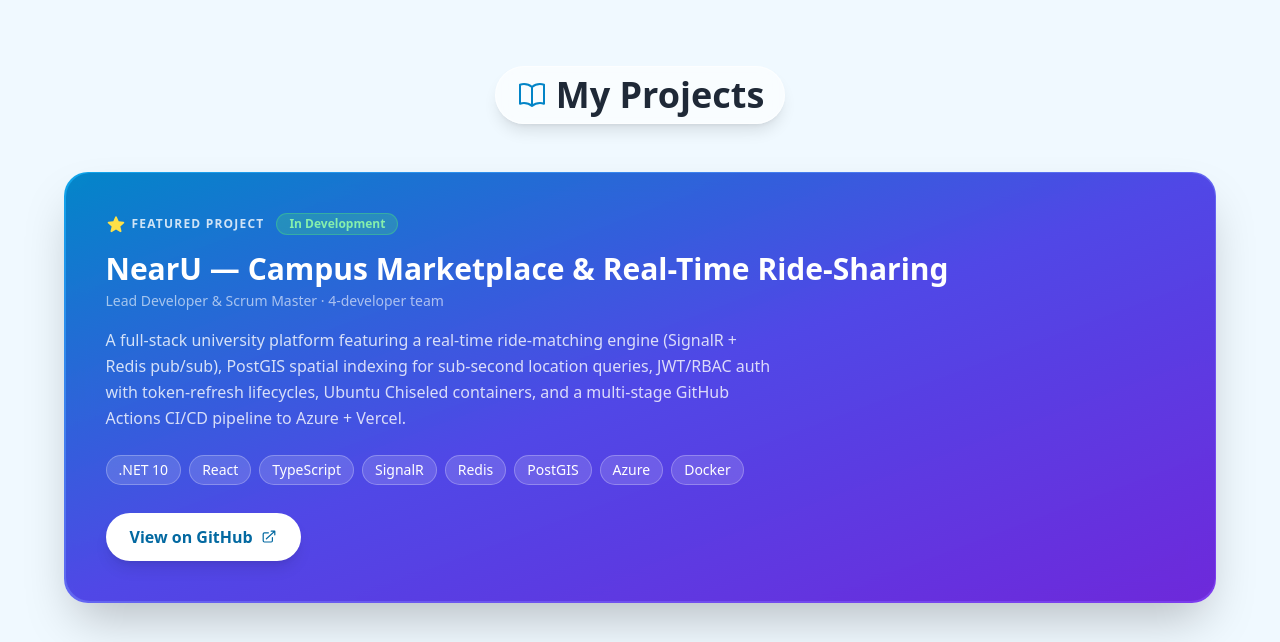
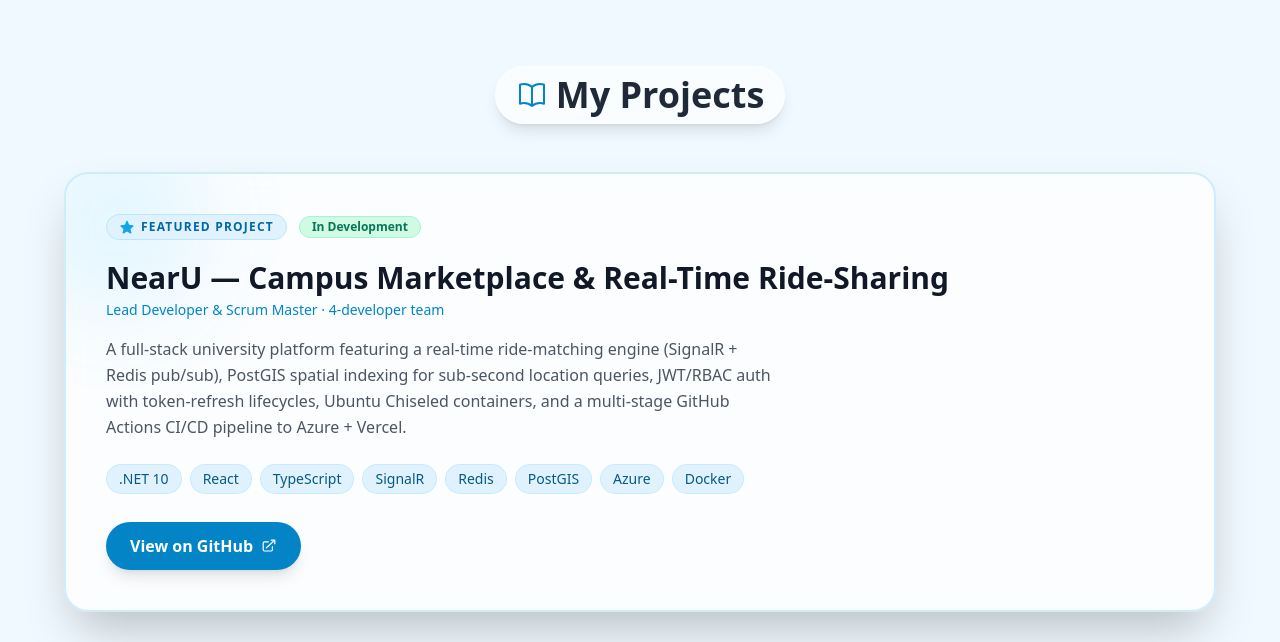
Before and after one commit to thimira20011/personal-portfolio, a React (Create React App) app: page / in a window 1280 px wide. Shown: the part 4700-5342 px from the top of the page. Built offline with nearby package versions, Linux system fonts and the light colour scheme; grey boxes are pictures that could not be loaded.

Commit message:
fix: redesign featured project card to match glassmorphism design

```diff
--- a/src/App.js
+++ b/src/App.js
@@ -807,31 +807,33 @@ const FeaturedProjectCard = ({ project }) => {
   const [ref, isVisible] = useScrollAnimation(0.1);
   return (
     <div ref={ref} className={`mb-10 transition-all duration-700 ${isVisible ? 'opacity-100 translate-y-0' : 'opacity-0 translate-y-8'}`}>
-      <div className="relative overflow-hidden rounded-3xl bg-gradient-to-br from-sky-500 via-indigo-500 to-violet-600 p-[1.5px] shadow-2xl">
-        <div className="rounded-3xl bg-gradient-to-br from-sky-600/95 via-indigo-600/95 to-violet-700/95 backdrop-blur-md p-8 md:p-10">
-          <div className="flex flex-wrap items-center gap-3 mb-4">
-            <div className="flex items-center gap-1.5">
-              <StarIcon className="h-5 w-5 text-yellow-300" aria-hidden="true" />
-              <span className="text-white/80 text-xs font-bold uppercase tracking-widest">Featured Project</span>
+      <div className="relative overflow-hidden rounded-3xl bg-white/70 dark:bg-gray-800/55 backdrop-blur-lg border-2 border-sky-200/70 dark:border-sky-700/50 shadow-2xl hover:-translate-y-1 transition-all duration-300">
+        {/* Subtle sky glow */}
+        <div className="absolute -top-12 -left-12 w-48 h-48 rounded-full bg-sky-400/10 dark:bg-sky-500/10 blur-2xl pointer-events-none" aria-hidden="true" />
+        <div className="relative p-8 md:p-10">
+          <div className="flex flex-wrap items-center gap-3 mb-5">
+            <div className="flex items-center gap-1.5 px-3 py-1 rounded-full bg-sky-100 dark:bg-sky-900/50 border border-sky-200 dark:border-sky-700/60">
+              <StarIcon className="h-4 w-4 text-sky-500 dark:text-sky-400" aria-hidden="true" />
+              <span className="text-sky-700 dark:text-sky-300 text-xs font-bold uppercase tracking-widest">Featured Project</span>
             </div>
             {project.status && (
-              <span className="px-3 py-0.5 bg-green-400/25 text-green-300 rounded-full text-xs font-semibold border border-green-400/40">
+              <span className="px-3 py-0.5 bg-emerald-100 dark:bg-emerald-900/40 text-emerald-700 dark:text-emerald-300 rounded-full text-xs font-semibold border border-emerald-200 dark:border-emerald-700/50">
                 {project.status}
               </span>
             )}
           </div>
-          <h3 className="text-2xl md:text-3xl font-bold text-white mb-1">{project.title}</h3>
-          {project.role && <p className="text-white/60 text-sm font-medium mb-4">{project.role}</p>}
-          <p className="text-white/80 mb-6 max-w-2xl leading-relaxed">{project.description}</p>
+          <h3 className="text-2xl md:text-3xl font-bold text-gray-900 dark:text-white mb-1 leading-tight">{project.title}</h3>
+          {project.role && <p className="text-sm font-medium text-sky-600 dark:text-sky-400 mb-4">{project.role}</p>}
+          <p className="text-gray-600 dark:text-gray-300 mb-6 max-w-2xl leading-relaxed">{project.description}</p>
           <div className="flex flex-wrap gap-2 mb-7">
             {project.techStack.map((tech, i) => (
-              <span key={i} className="px-3 py-1 bg-white/15 text-white rounded-full text-sm font-medium border border-white/25">
+              <span key={i} className="px-3 py-1 bg-sky-100 text-sky-800 dark:bg-sky-900/60 dark:text-sky-300 rounded-full text-sm font-medium border border-sky-200/60 dark:border-sky-700/40">
                 {tech}
               </span>
             ))}
           </div>
           <a href={project.link} target="_blank" rel="noopener noreferrer"
-            className="inline-flex items-center px-6 py-3 bg-white text-sky-700 font-semibold rounded-full hover:bg-sky-50 transition-all duration-200 shadow-lg hover:shadow-xl hover:-translate-y-0.5">
+            className="inline-flex items-center px-6 py-3 bg-sky-600 hover:bg-sky-700 text-white font-semibold rounded-full transition-all duration-200 shadow-lg hover:shadow-xl hover:-translate-y-0.5 focus:outline-none focus:ring-4 focus:ring-sky-300">
             View on GitHub
             <ArrowTopRightOnSquareIcon className="ml-2 h-4 w-4" aria-hidden="true" />
           </a>
```
Also changed, not shown: 2 other files (tests, documents, lock files or other folders).
